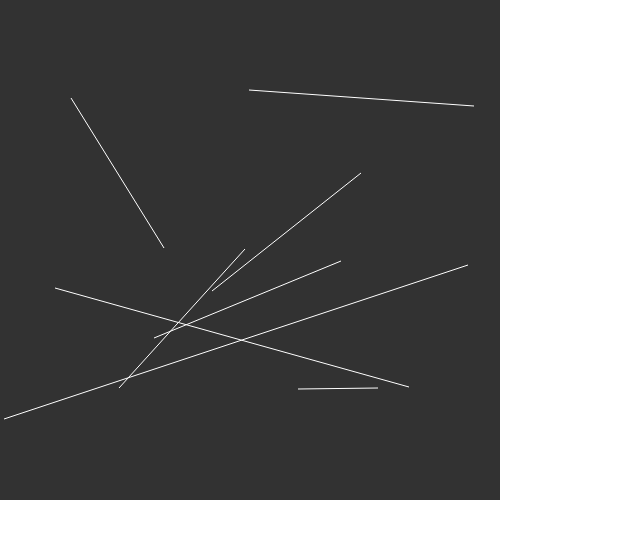
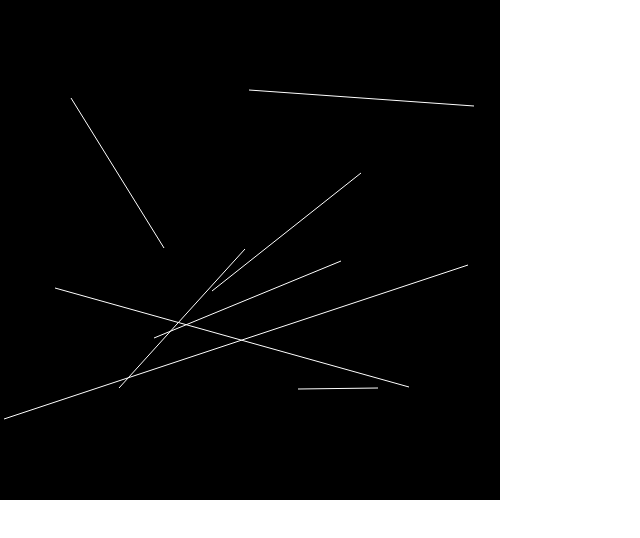
Before and after one commit to mediv0/raycastingjs-shadow, a plain HTML site: page index.html in a window 1280 px wide. Shown: the whole page, without its empty margins (0-640 px from the left). Drawn offline with Linux system fonts and the light colour scheme.

Commit message:
Update index.html

```diff
--- a/index.html
+++ b/index.html
@@ -207,6 +207,6 @@
     canvas {
         width: 500px;
         height: 500px;
-        background: rgb(50, 50, 50);
+        background: black;
     }
 </style>
```
